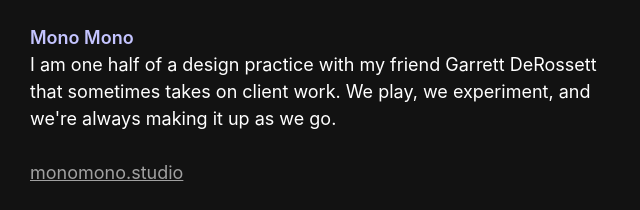
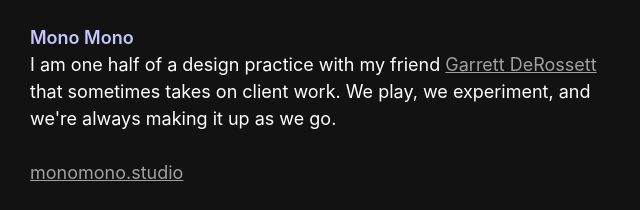
Before and after one commit to dictions/personal-site-v3, a website: page public/index.html in a window 1280 px wide. Shown: the part 725-935 px from the top of the page, 60-700 px from the left. Drawn offline with Linux system fonts and the light colour scheme.

Commit message:
link to garrett's site.

```diff
--- a/public/index.html
+++ b/public/index.html
@@ -94,7 +94,7 @@ a:hover {
 		<p>I'm also currently working on a software project with my friend <a href="http://lookintothebeam.com/">Matt Reyer</a> called Tapwater. Our goal is to make the communication process of working on long standing projects easier and more transparent. This will be released in the coming months.</p>
 
 		<h2>Mono Mono</h2>
-		<p>I am one half of a design practice with my friend Garrett DeRossett that sometimes takes on client work. We play, we experiment, and we're always making it up as we go.</p>
+		<p>I am one half of a design practice with my friend <a href="http://www.studio-victorious.com/">Garrett DeRossett</a> that sometimes takes on client work. We play, we experiment, and we're always making it up as we go.</p>
 		<p>
 			<a href="http://monomono.studio">monomono.studio</a>
 		</p>
```
